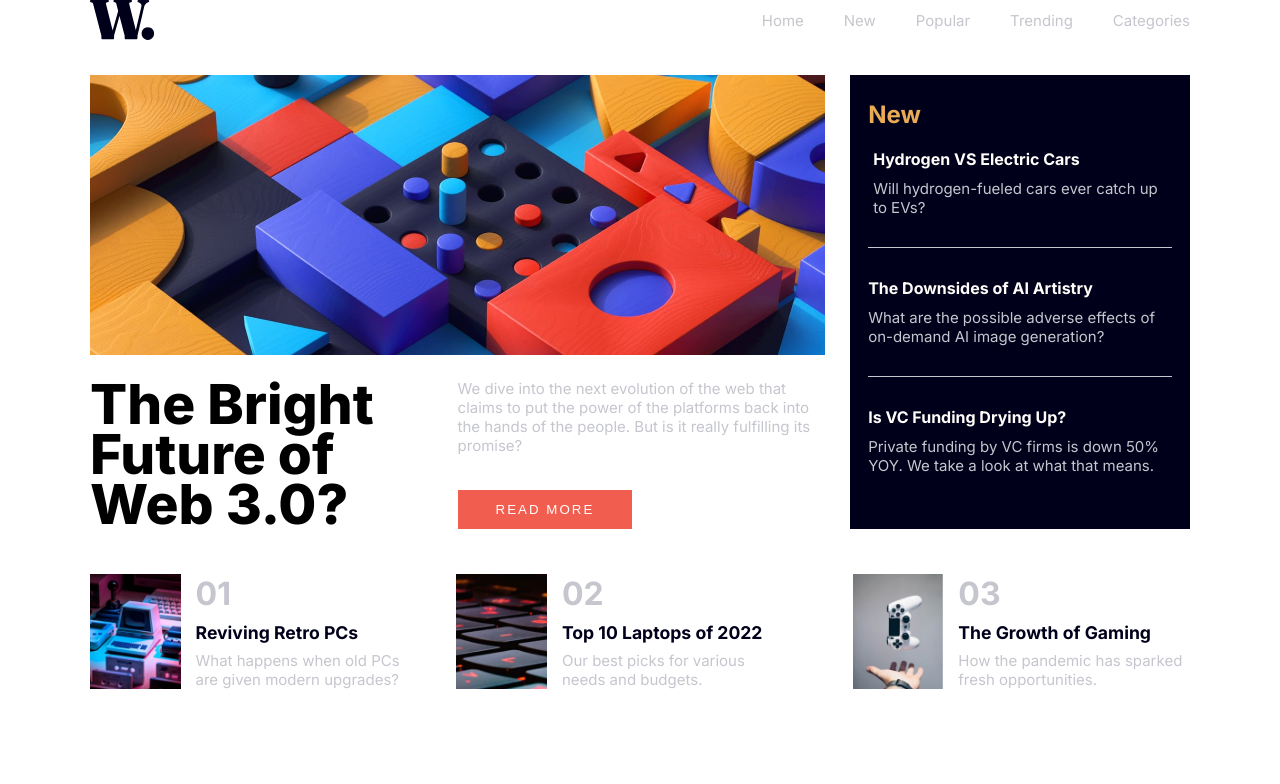
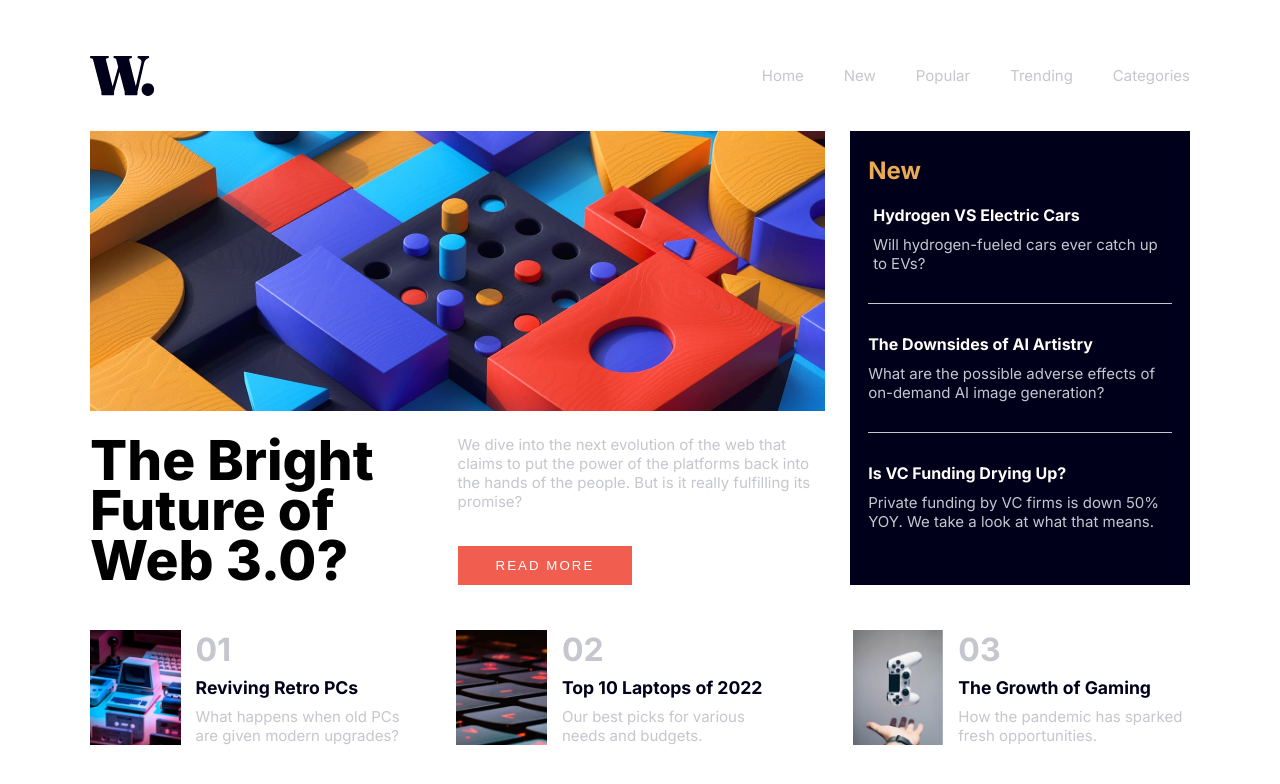
Before and after one commit to lucasemanuelms/4-Project---Frontend-Mentor, a plain HTML site: page index.html in a window 1280 px wide. Drawn offline with Linux system fonts and the light colour scheme.

Commit message:
Hight fixed

```diff
--- a/styles/style.css
+++ b/styles/style.css
@@ -41,7 +41,7 @@ Very dark blue: hsl(240, 100%, 5%)
 }
 
 body{
-   height: 100%;
+   height: 100vh;
    display: flex;
    justify-content: center;
    align-items: center;
@@ -264,7 +264,9 @@ p{
 
 }
 
-@media screen and (max-width: 375px) {
+
+
+@media screen and (max-width: 376px) {
 
    body{
       width: 100vw;
```
